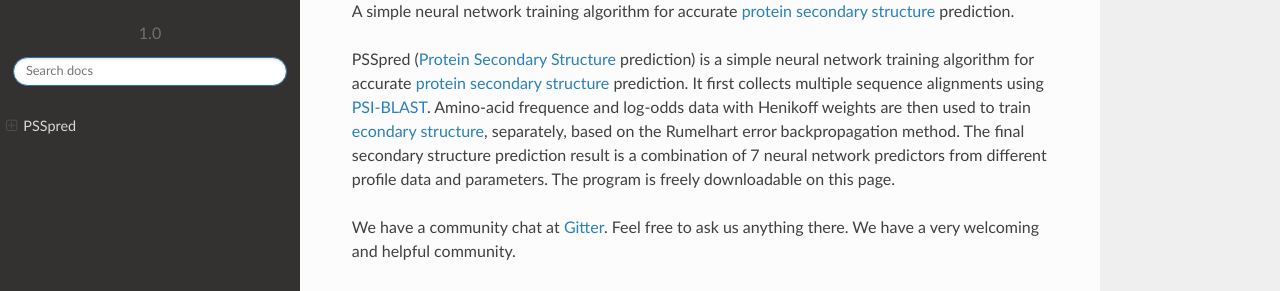
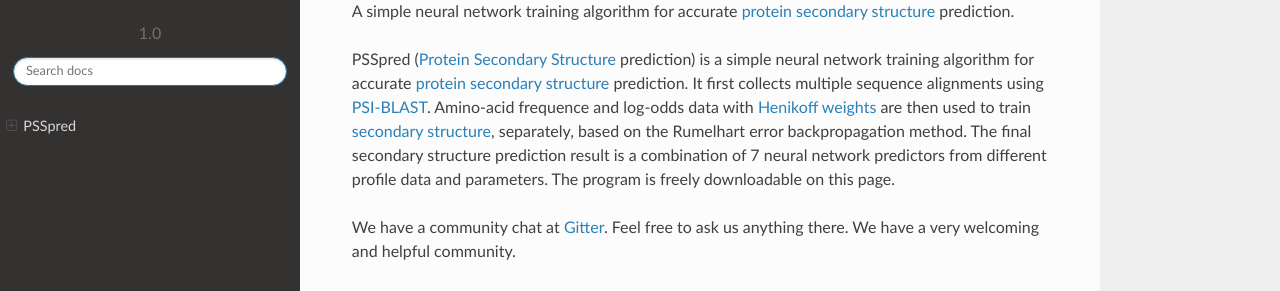
Before and after one commit to nickcafferry/PSSpred, a Sphinx documentation site: the page built from docs/README.rst, in a window 1280 px wide and 900 px high. Shown: the part 232-523 px from the top of the window. Built offline with Sphinx 7.4.7 and the Read the Docs theme 2.0.0, drawn with Linux system fonts in a browser that asks for light colours.

Commit message:
Update README.rst

```diff
--- a/docs/README.rst
+++ b/docs/README.rst
@@ -29,7 +29,7 @@
 
 A simple neural network training algorithm for accurate `protein secondary structure <https://proteinstructures.com/Structure/Structure/secondary-sructure.html>`_ prediction.
 
-PSSpred (`Protein Secondary Structure <https://proteinstructures.com/Structure/Structure/secondary-sructure.html>`_ prediction) is a simple neural network training algorithm for accurate `protein secondary structure <https://proteinstructures.com/Structure/Structure/secondary-sructure.html>`_ prediction. It first collects multiple sequence alignments using `PSI-BLAST <https://www.ebi.ac.uk/Tools/sss/psiblast/>`_. Amino-acid frequence and log-odds data with Henikoff weights are then used to train `econdary structure <https://proteinstructures.com/Structure/Structure/secondary-sructure.html>`_, separately, based on the Rumelhart error backpropagation method. The final secondary structure prediction result is a combination of 7 neural network predictors from different profile data and parameters. The program is freely downloadable on this page.
+PSSpred (`Protein Secondary Structure <https://proteinstructures.com/Structure/Structure/secondary-sructure.html>`_ prediction) is a simple neural network training algorithm for accurate `protein secondary structure <https://proteinstructures.com/Structure/Structure/secondary-sructure.html>`_ prediction. It first collects multiple sequence alignments using `PSI-BLAST <https://www.ebi.ac.uk/Tools/sss/psiblast/>`_. Amino-acid frequence and log-odds data with `Henikoff weights <https://www.sciencedirect.com/topics/biochemistry-genetics-and-molecular-biology/structural-property-of-proteins>`_ are then used to train `secondary structure <https://proteinstructures.com/Structure/Structure/secondary-sructure.html>`_, separately, based on the Rumelhart error backpropagation method. The final secondary structure prediction result is a combination of 7 neural network predictors from different profile data and parameters. The program is freely downloadable on this page.
 
 We have a community chat at `Gitter <https://gitter.im/PSSpred/community#>`_. Feel free to ask us anything there. We have a very welcoming and helpful community.
 
```
